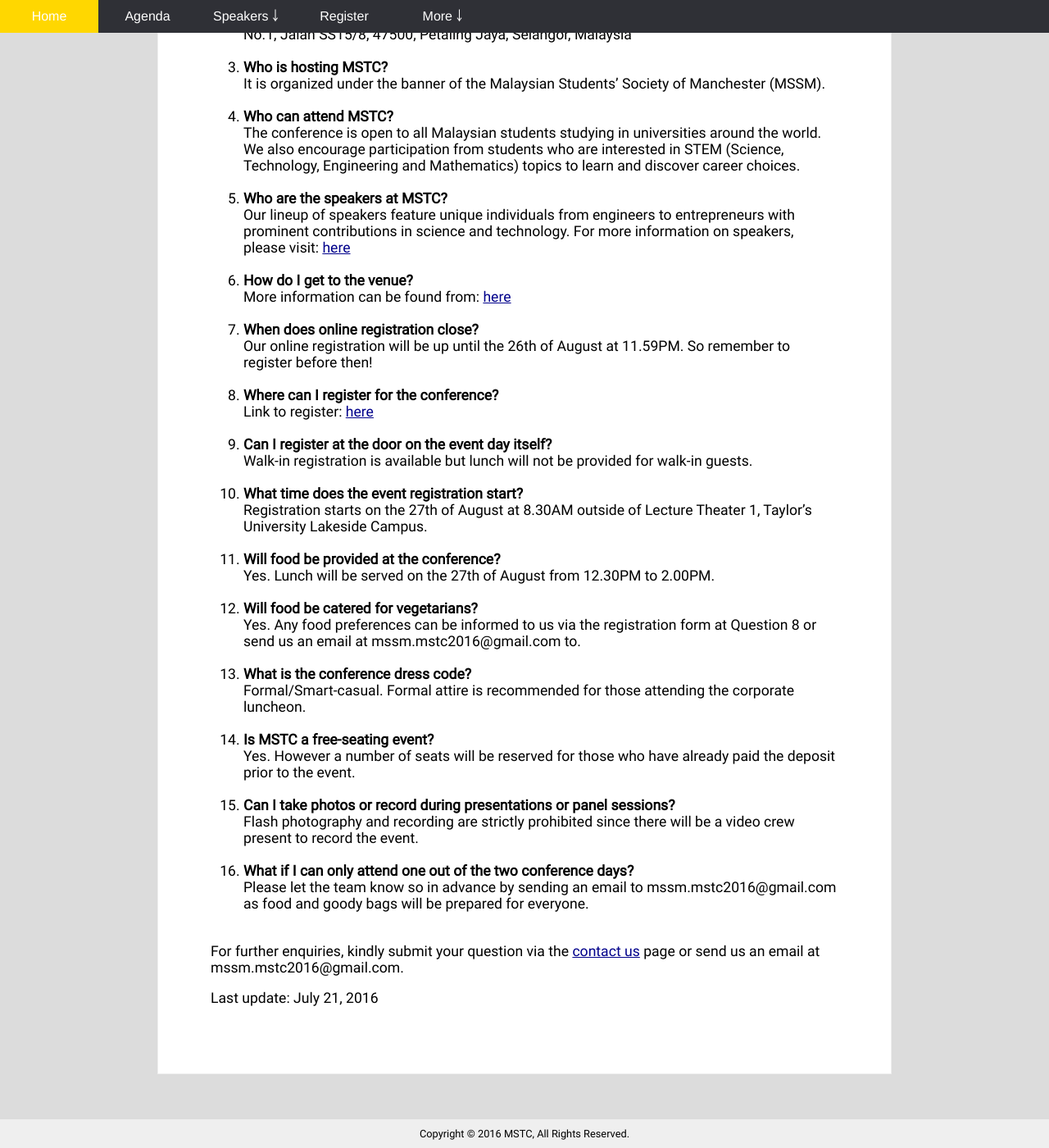
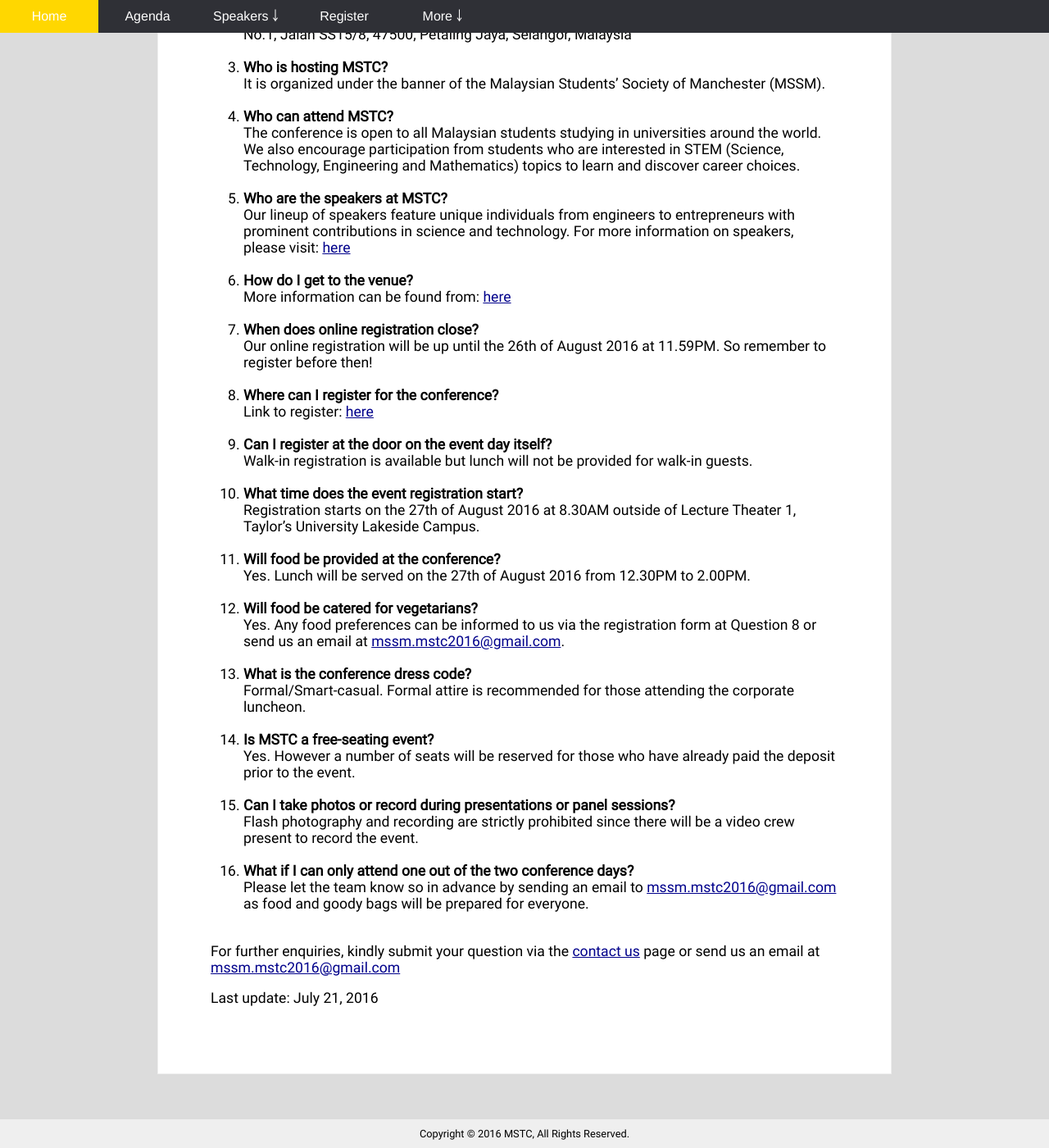
Before and after one commit to msiastc/msiastc.github.io, a Jekyll site: the page built from _pages/faqs.html, in a window 1280 px wide and 1400 px high, scrolled down 356 px. Shown: the whole window at 82% size. Built offline with Jekyll 4.4.1, drawn with Linux system fonts in a browser that asks for light colours; some of the changed lines change nothing that is shown.

Commit message:
minor changes at FAQ

```diff
--- a/_pages/faqs.html
+++ b/_pages/faqs.html
@@ -38,7 +38,7 @@
               <br>More information can be found from: <a href="/venue">here</a><br><br>
           </li>
           <li><b>When does online registration close?</b>
-              <br>Our online registration will be up until the 26th of August at 11.59PM. So remember to
+              <br>Our online registration will be up until the 26th of August 2016 at 11.59PM. So remember to
               register before then!<br><br>
           </li>
           <li><b>Where can I register for the conference?</b>
@@ -48,15 +48,15 @@
               <br>Walk-in registration is available but lunch will not be provided for walk-in guests.<br><br>
           </li>
            <li><b>What time does the event registration start?</b>
-              <br>Registration starts on the 27th of August at 8.30AM outside of Lecture Theater 1, Taylor’s
+              <br>Registration starts on the 27th of August 2016 at 8.30AM outside of Lecture Theater 1, Taylor’s
               University Lakeside Campus.<br><br>
           </li>
           <li><b>Will food be provided at the conference?</b>
-              <br>Yes. Lunch will be served on the 27th of August from 12.30PM to 2.00PM.<br><br>
+              <br>Yes. Lunch will be served on the 27th of August 2016 from 12.30PM to 2.00PM.<br><br>
           </li>
           <li><b>Will food be catered for vegetarians?</b>
               <br>Yes. Any food preferences can be informed to us via the registration form at Question 8 or send us an email
-              at mssm.mstc2016@gmail.com to.<br><br>
+              at <a href="mailto:mssm.mstc2016@gmail.com">mssm.mstc2016@gmail.com</a>.<br><br>
           </li>
           <li><b>What is the conference dress code?</b>
               <br>Formal/Smart-casual. Formal attire is recommended for those attending the corporate luncheon.<br><br>
@@ -70,14 +70,14 @@
                to record the event. <br><br>
           </li>
           <li><b>What if I can only attend one out of the two conference days?</b>
-              <br>Please let the team know so in advance by sending an email to mssm.mstc2016@gmail.com as food and goody
-              bags will be prepared for everyone.<br><br>
+              <br>Please let the team know so in advance by sending an email to <a href="mailto:mssm.mstc2016@gmail.com">mssm.mstc2016@gmail.com</a>
+              as food and goody bags will be prepared for everyone.<br><br>
           </li>
         </ol>
 
         <p>
             For further enquiries, kindly submit your question via the <a href="/contacts">contact us</a>
-            page or send us an email at mssm.mstc2016@gmail.com.
+            page or send us an email at <a href="mailto:mssm.mstc2016@gmail.com">mssm.mstc2016@gmail.com</a>
         </p>
 
       <p>Last update: July 21, 2016</p>
```
